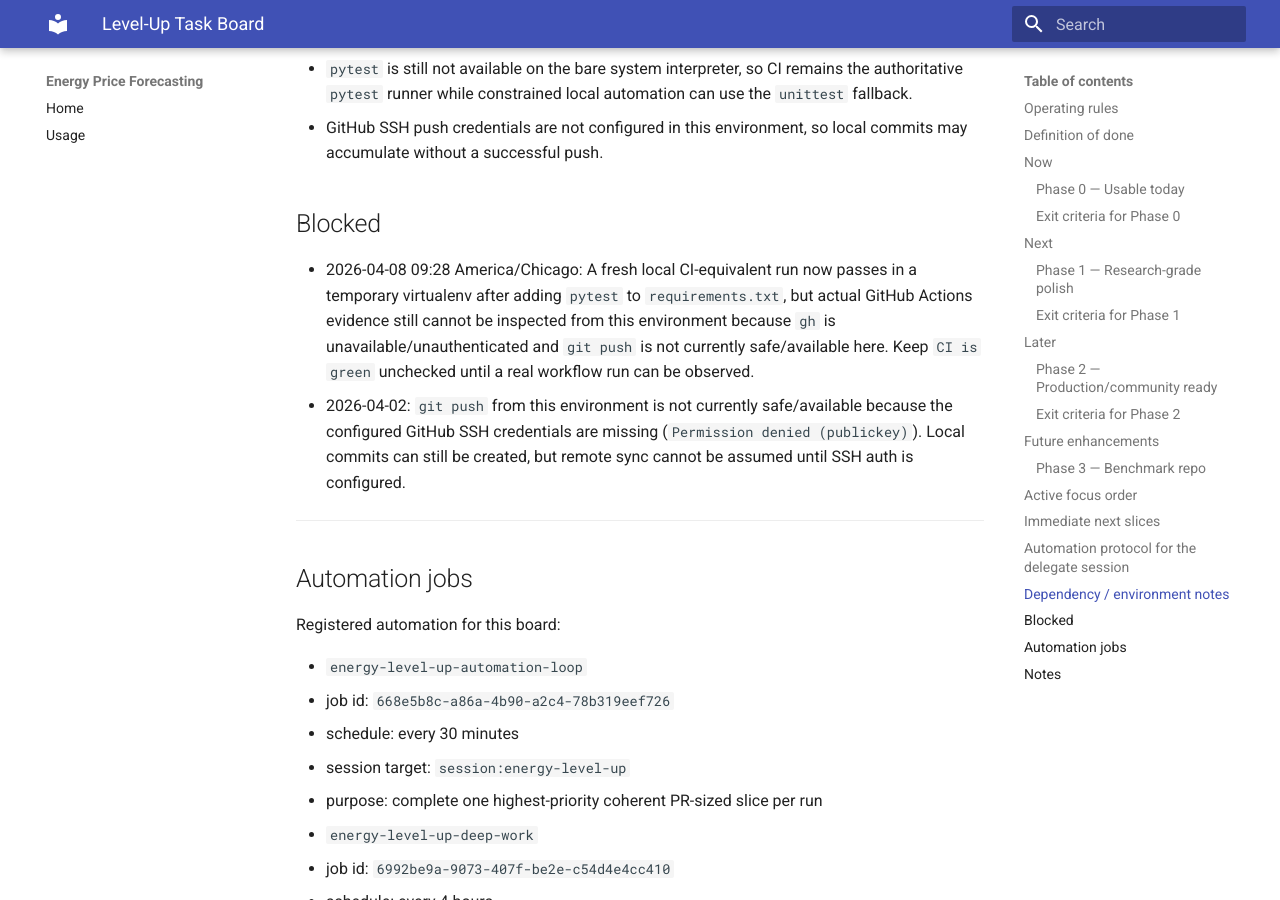
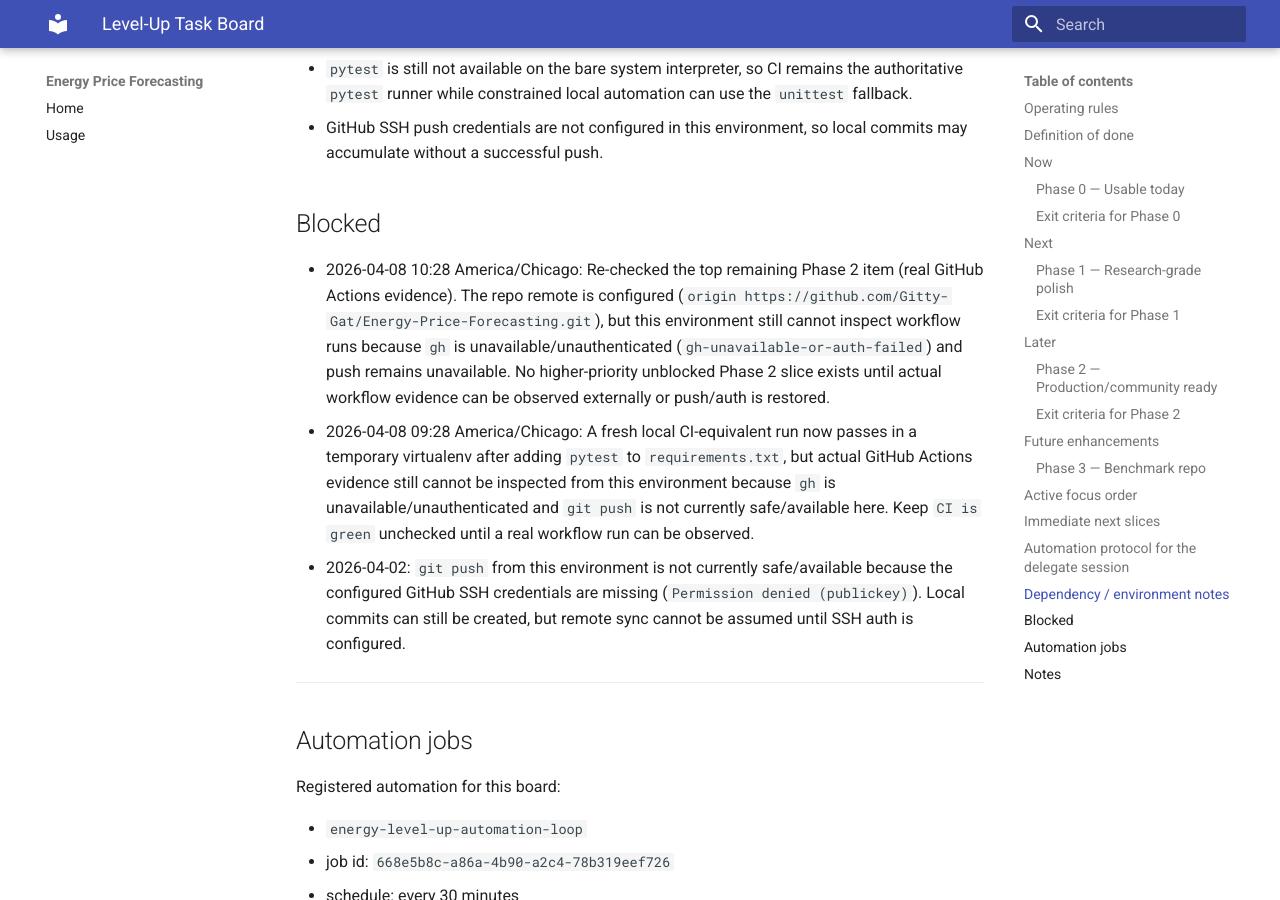
Before and after one commit to Gitty-Gat/Energy-Price-Forecasting, an MkDocs documentation site: the page built from docs/project-plan/LEVEL_UP_TASK_BOARD.md, in a window 1280 px wide and 900 px high, scrolled down 6445 px. Built offline with MkDocs 1.6.1 and Material for MkDocs 9.7.7, drawn with Linux system fonts in a browser that asks for light colours.

Commit message:
docs: refresh github actions evidence blocker

```diff
--- a/docs/project-plan/LEVEL_UP_TASK_BOARD.md
+++ b/docs/project-plan/LEVEL_UP_TASK_BOARD.md
@@ -176,6 +176,7 @@ When the automation session runs, it should:
 
 ## Blocked
 
+- 2026-04-08 10:28 America/Chicago: Re-checked the top remaining Phase 2 item (real GitHub Actions evidence). The repo remote is configured (`origin https://github.com/Gitty-Gat/Energy-Price-Forecasting.git`), but this environment still cannot inspect workflow runs because `gh` is unavailable/unauthenticated (`gh-unavailable-or-auth-failed`) and push remains unavailable. No higher-priority unblocked Phase 2 slice exists until actual workflow evidence can be observed externally or push/auth is restored.
 - 2026-04-08 09:28 America/Chicago: A fresh local CI-equivalent run now passes in a temporary virtualenv after adding `pytest` to `requirements.txt`, but actual GitHub Actions evidence still cannot be inspected from this environment because `gh` is unavailable/unauthenticated and `git push` is not currently safe/available here. Keep `CI is green` unchecked until a real workflow run can be observed.
 - 2026-04-02: `git push` from this environment is not currently safe/available because the configured GitHub SSH credentials are missing (`Permission denied (publickey)`). Local commits can still be created, but remote sync cannot be assumed until SSH auth is configured.
 
```
